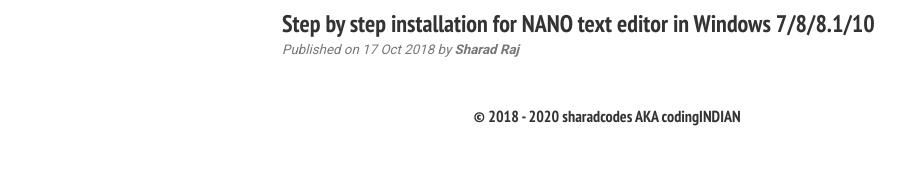
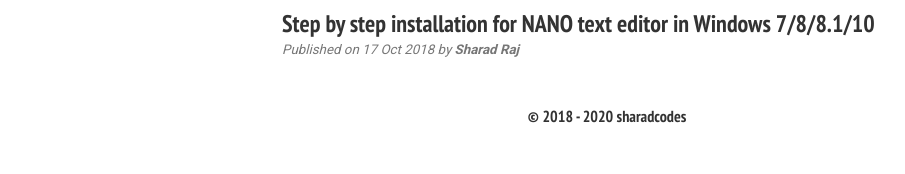
Before and after one commit to sharadcodes/sharadcodes.github.io, a Jekyll site: the page built from index.md, in a window 1280 px wide. Shown: the part 1726-1900 px from the top of the page, without its empty margins (33-938 px from the left). Built offline with Jekyll 4.4.1, drawn with Linux system fonts in a browser that asks for light colours; emoji names are drawn with the system emoji font.

Commit message:
Update _config.yml

```diff
--- a/_config.yml
+++ b/_config.yml
@@ -1,4 +1,4 @@
-title: sharadcodes AKA codingINDIAN
+title: sharadcodes
 slogan: all you need to kNow
 logo: "assets/uploads/profile.jpg"
 
```
